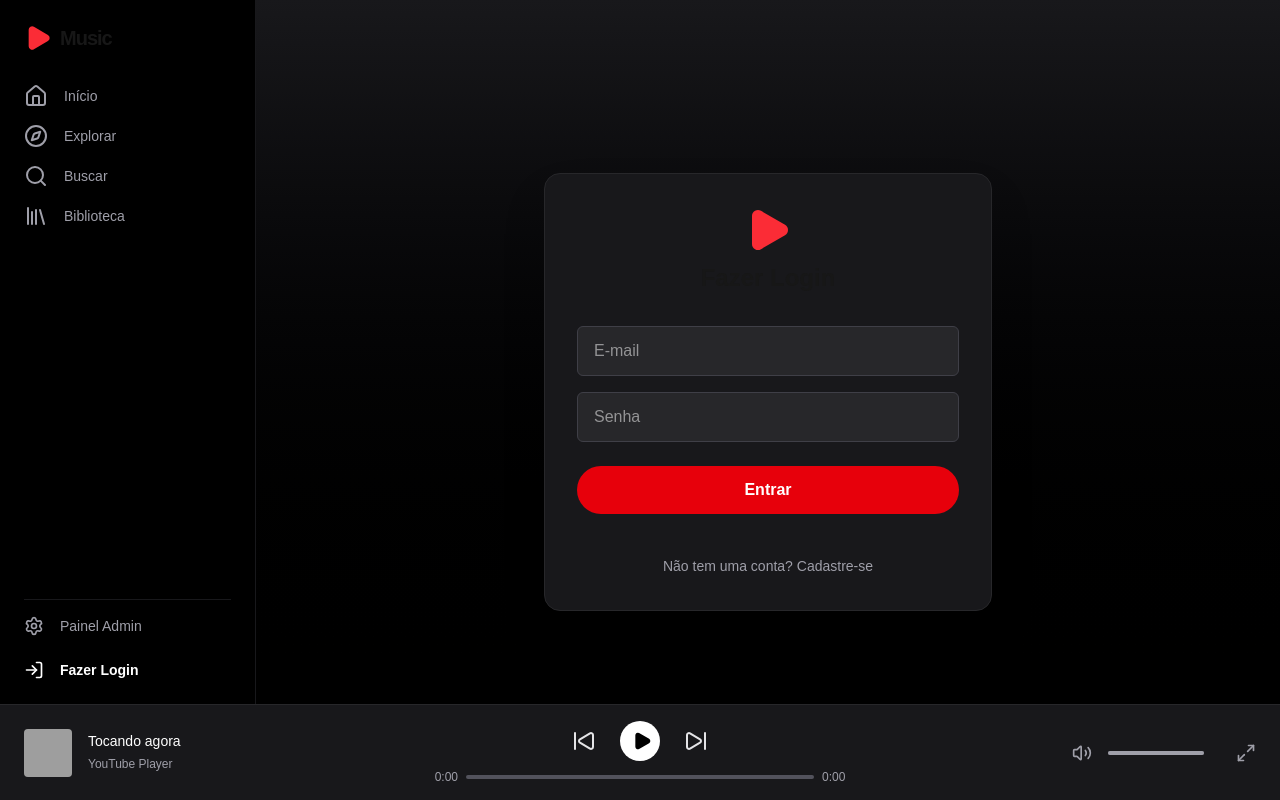
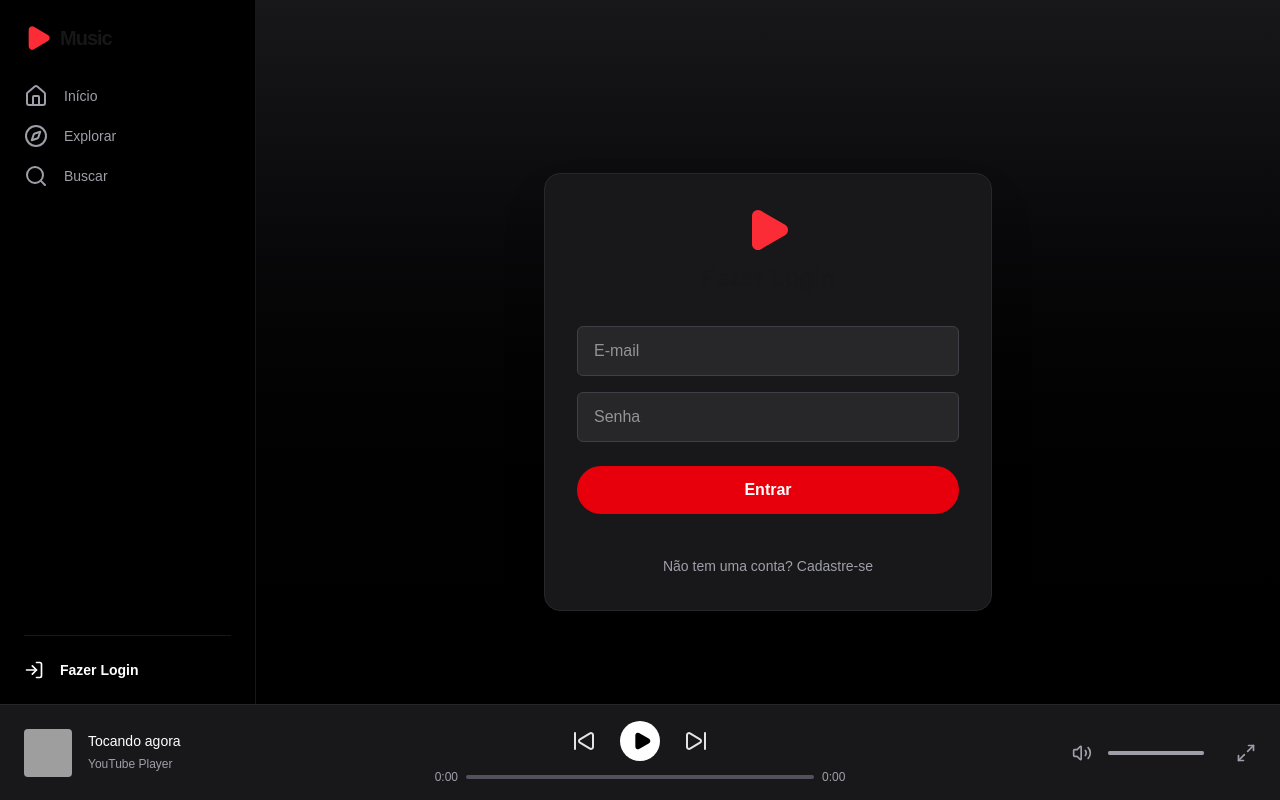
Before and after one commit to ghustdev/clone-youtube-music, a Next.js app in the folder frontend/: page /auth in a window 1280 px wide. Built offline with nearby package versions, Linux system fonts and the light colour scheme; grey boxes are pictures that could not be loaded.

Commit message:
Update authentication and authorization logic across frontend components

```diff
--- a/frontend/app/admin/page.tsx
+++ b/frontend/app/admin/page.tsx
@@ -1,6 +1,7 @@
 "use client";
 
 import { useEffect, useState } from "react";
+import { useSyncExternalStore } from "react";
 import {
   Plus,
   Edit2,
@@ -8,17 +9,18 @@ import {
   Link as LinkIcon,
   AlertCircle,
 } from "lucide-react";
+import { authService } from "@/services/authService";
 import { musicaService, Musica } from "@/services/musicaService";
 
 export default function Admin() {
   const [musicas, setMusicas] = useState<Musica[]>([]);
   const [loading, setLoading] = useState(true);
   const [erro, setErro] = useState<string | null>(null);
-
-  // Busca os dados do Java assim que a tela carrega
-  useEffect(() => {
-    carregarMusicas();
-  }, []);
+  const isAdmin = useSyncExternalStore(
+    authService.subscribeAuthChanges,
+    authService.getAdminSnapshot,
+    () => false,
+  );
 
   const carregarMusicas = async () => {
     try {
@@ -37,6 +39,17 @@ export default function Admin() {
     }
   };
 
+  // Busca os dados do Java assim que a tela carrega
+  useEffect(() => {
+    if (isAdmin) {
+      const timer = window.setTimeout(() => {
+        void carregarMusicas();
+      }, 0);
+
+      return () => window.clearTimeout(timer);
+    }
+  }, [isAdmin]);
+
   const handleDeletar = async (id?: number) => {
     if (!id) return;
 
@@ -45,7 +58,7 @@ export default function Admin() {
         await musicaService.deletar(id);
         // Atualiza a lista na tela removendo a música deletada
         setMusicas(musicas.filter((m) => m.id !== id));
-      } catch (error) {
+      } catch {
         alert("Erro ao excluir a música.");
       }
     }
@@ -53,6 +66,8 @@ export default function Admin() {
 
   return (
     <div className="flex flex-col gap-6">
+      {isAdmin ? (
+        <>
           <div className="flex items-center justify-between border-b border-zinc-800 pb-4">
             <div>
               <h1 className="text-3xl font-bold tracking-tight text-red-500">
@@ -94,7 +109,9 @@ export default function Admin() {
                     key={musica.id}
                     className="grid grid-cols-[2fr_2fr_3fr_100px] gap-4 px-6 py-4 items-center border-b border-zinc-800/50 hover:bg-zinc-800/30 transition-colors text-sm"
                   >
-                <span className="font-medium text-white">{musica.title}</span>
+                    <span className="font-medium text-white">
+                      {musica.title}
+                    </span>
                     <span className="text-zinc-400">{musica.artist}</span>
                     <span className="text-zinc-500 flex items-center gap-2 truncate">
                       <LinkIcon size={14} /> {musica.youtubeUrl}
@@ -119,6 +136,34 @@ export default function Admin() {
               )}
             </div>
           </div>
+        </>
+      ) : (
+        <div className="flex flex-col gap-4 rounded-2xl border border-dashed border-zinc-700 bg-zinc-950/60 p-8">
+          <div>
+            <h1 className="text-3xl font-bold tracking-tight text-zinc-100">
+              Área restrita
+            </h1>
+            <p className="mt-2 text-zinc-400">
+              Esta seção está reservada para administradores autenticados.
+            </p>
+          </div>
+
+          <div className="grid gap-4 md:grid-cols-2">
+            <div className="min-h-32 rounded-xl border border-zinc-800 bg-zinc-900/70 p-4">
+              <p className="text-sm font-medium text-zinc-300">Bloco 1</p>
+              <p className="mt-2 text-sm text-zinc-500">
+                Espaço para os detalhes da versão restrita.
+              </p>
+            </div>
+            <div className="min-h-32 rounded-xl border border-zinc-800 bg-zinc-900/70 p-4">
+              <p className="text-sm font-medium text-zinc-300">Bloco 2</p>
+              <p className="mt-2 text-sm text-zinc-500">
+                Você pode substituir este conteúdo depois.
+              </p>
+            </div>
+          </div>
+        </div>
+      )}
     </div>
   );
 }
--- a/frontend/app/library/page.tsx
+++ b/frontend/app/library/page.tsx
@@ -1,6 +1,26 @@
+"use client";
+
+import { useEffect, useSyncExternalStore } from "react";
+import { useRouter } from "next/navigation";
 import { Plus } from "lucide-react";
+import { authService } from "@/services/authService";
 
 export default function Library() {
+  const router = useRouter();
+  const isAuthenticated = useSyncExternalStore(
+    authService.subscribeAuthChanges,
+    authService.getAuthSnapshot,
+    () => false,
+  );
+
+  useEffect(() => {
+    if (!isAuthenticated) {
+      router.replace("/auth");
+    }
+  }, [isAuthenticated, router]);
+
+  if (!isAuthenticated) return null;
+
   return (
     <div className="flex flex-col gap-6">
       <div className="flex items-center justify-between">
--- a/frontend/components/Sidebar.tsx
+++ b/frontend/components/Sidebar.tsx
@@ -1,6 +1,6 @@
 "use client";
 
-import { useEffect, useState } from "react";
+import { useMemo, useSyncExternalStore } from "react";
 import Link from "next/link";
 import { usePathname, useRouter } from "next/navigation";
 import {
@@ -20,34 +20,25 @@ export default function Sidebar() {
   const pathname = usePathname();
   const router = useRouter();
 
-  const [isLogado, setIsLogado] = useState(false);
-  const [nomeUsuario, setNomeUsuario] = useState("Usuário Logado");
+  const userSnapshot = useSyncExternalStore(
+    authService.subscribeAuthChanges,
+    authService.getUserSnapshot,
+    () => null,
+  );
 
-  useEffect(() => {
-    // Função que checa o armazenamento
-    const checkAuth = () => {
-      const token = localStorage.getItem("@YTMusic:token");
-      const nome = localStorage.getItem("@YTMusic:nome");
+  const usuario = useMemo(() => {
+    if (!userSnapshot) return null;
 
-      if (token) {
-        setIsLogado(true);
-        if (nome) setNomeUsuario(nome);
-      } else {
-        setIsLogado(false);
+    try {
+      return JSON.parse(userSnapshot) as { name?: string; isAdmin?: boolean };
+    } catch {
+      return null;
     }
-    };
+  }, [userSnapshot]);
 
-    // Roda a checagem na primeira vez que a tela abre
-    checkAuth();
-
-    // Fica de plantão aguardando o evento 'auth-change' do authService
-    window.addEventListener("auth-change", checkAuth);
-
-    // Limpa o plantão se o componente for destruído (boa prática do React)
-    return () => {
-      window.removeEventListener("auth-change", checkAuth);
-    };
-  }, []); // Removemos o pathname daqui, agora dependemos só do evento
+  const isLogado = !!userSnapshot;
+  const isAdmin = !!usuario?.isAdmin;
+  const nomeUsuario = usuario?.name ?? "Usuário Logado";
 
   const handleLogout = () => {
     authService.logout();
@@ -60,6 +51,14 @@ export default function Sidebar() {
     { href: "/search", label: "Buscar", icon: Search },
     { href: "/library", label: "Biblioteca", icon: Library },
   ];
+
+  const visibleMenuItems = menuItems.filter((item) => {
+    if (item.href === "/library") {
+      return isLogado;
+    }
+
+    return true;
+  });
   return (
     <aside className="w-64 bg-black p-6 flex flex-col gap-6 hidden md:flex border-r border-zinc-900 justify-between">
       <div>
@@ -69,7 +68,7 @@ export default function Sidebar() {
         </div>
 
         <nav className="flex flex-col gap-4">
-          {menuItems.map((item) => {
+          {visibleMenuItems.map((item) => {
             const Icon = item.icon;
             const isActive = pathname === item.href;
             return (
@@ -90,7 +89,7 @@ export default function Sidebar() {
       </div>
 
       <div className="flex flex-col gap-4 border-t border-zinc-900 pt-4">
-        {/* Painel Admin só precisa aparecer como uma opção extra */}
+        {isLogado && isAdmin && (
           <Link
             href="/admin"
             className={`flex items-center gap-4 text-sm font-medium transition-colors ${pathname === "/admin" ? "text-white font-semibold" : "text-zinc-400 hover:text-white"}`}
@@ -101,6 +100,7 @@ export default function Sidebar() {
             />
             Painel Admin
           </Link>
+        )}
 
         {/* Caixinha Dinâmica de Perfil / Login */}
         {isLogado ? (
--- a/frontend/services/authService.ts
+++ b/frontend/services/authService.ts
@@ -1,4 +1,32 @@
 import { api } from "./api";
+
+export type AuthUser = {
+  name?: string;
+  isAdmin?: boolean;
+  [key: string]: unknown;
+};
+
+const TOKEN_KEY = "@YTMusic:token";
+const USER_KEY = "@YTMusic:user";
+const AUTH_CHANGE_EVENT = "auth-change";
+
+const readStoredUser = (): AuthUser | null => {
+  if (typeof window === "undefined") return null;
+
+  const rawUser = localStorage.getItem(USER_KEY);
+
+  if (!rawUser) return null;
+
+  try {
+    return JSON.parse(rawUser) as AuthUser;
+  } catch {
+    return null;
+  }
+};
+
+const notifyAuthChange = () => {
+  window.dispatchEvent(new Event(AUTH_CHANGE_EVENT));
+};
 
 export const authService = {
   login: async (email: string, password: string) => {
@@ -7,15 +35,18 @@ export const authService = {
     const { accessToken, user } = response.data;
 
     if (accessToken) {
-      localStorage.setItem("@YTMusic:token", accessToken);
+      localStorage.setItem(TOKEN_KEY, accessToken);
 
-      // Salva o nome do usuário se existir
-      if (user && user.name) {
-        localStorage.setItem("@YTMusic:nome", user.name);
+      if (user) {
+        localStorage.setItem(USER_KEY, JSON.stringify(user));
+
+        if (user.name) {
+          localStorage.setItem("@YTMusic:nome", user.name);
+        }
       }
 
       // Dispara um "alarme" avisando as outras telas que o usuário logou
-      window.dispatchEvent(new Event("auth-change"));
+      notifyAuthChange();
     }
 
     return response.data;
@@ -33,17 +64,59 @@ export const authService = {
 
   logout: () => {
     // Limpa tudo
-    localStorage.removeItem("@YTMusic:token");
+    localStorage.removeItem(TOKEN_KEY);
     localStorage.removeItem("@YTMusic:nome");
+    localStorage.removeItem(USER_KEY);
 
     // Dispara o alarme de logout
-    window.dispatchEvent(new Event("auth-change"));
+    notifyAuthChange();
 
     window.location.href = "/auth";
   },
 
-  isAutenticado: () => {
+  isAuthenticated: () => {
     if (typeof window === "undefined") return false;
-    return !!localStorage.getItem("@YTMusic:token");
+    return !!localStorage.getItem(TOKEN_KEY);
+  },
+
+  getAuthSnapshot: () => {
+    if (typeof window === "undefined") return false;
+    return !!localStorage.getItem(TOKEN_KEY);
+  },
+
+  getUserSnapshot: () => {
+    if (typeof window === "undefined") return null;
+    return localStorage.getItem(USER_KEY);
+  },
+
+  isAdmin: () => {
+    const user = readStoredUser();
+    return !!user?.isAdmin;
+  },
+
+  getAdminSnapshot: () => {
+    if (typeof window === "undefined") return false;
+    const rawUser = localStorage.getItem(USER_KEY);
+
+    if (!rawUser) return false;
+
+    try {
+      const user = JSON.parse(rawUser) as AuthUser;
+      return !!user?.isAdmin;
+    } catch {
+      return false;
+    }
+  },
+
+  getCurrentUser: () => {
+    return readStoredUser();
+  },
+
+  subscribeAuthChanges: (callback: () => void) => {
+    window.addEventListener(AUTH_CHANGE_EVENT, callback);
+
+    return () => {
+      window.removeEventListener(AUTH_CHANGE_EVENT, callback);
+    };
   },
 };
```
Also changed, not shown: 1 other file (tests, documents, lock files or other folders). Lines whose indentation alone changed are shown as unchanged.
